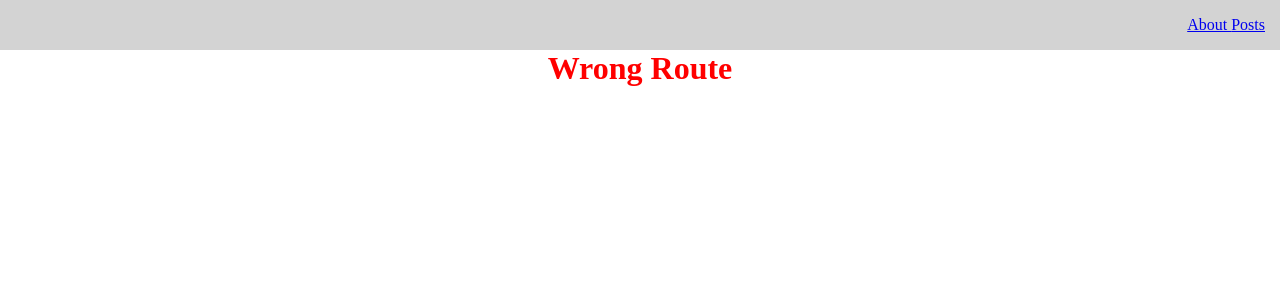
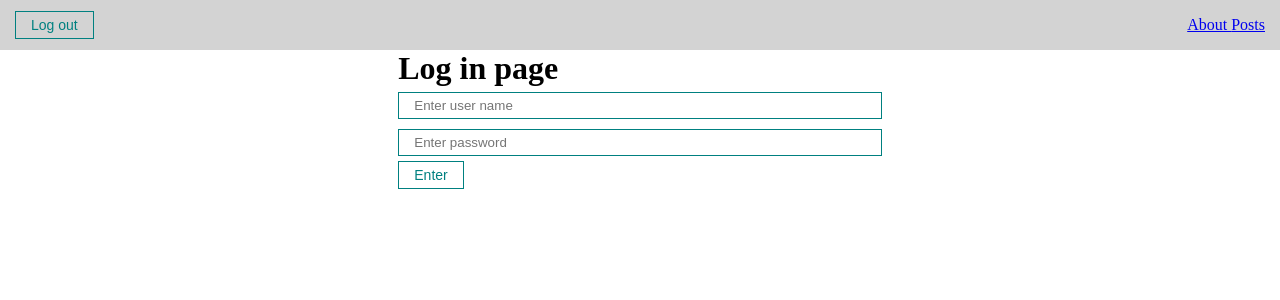
Before and after one commit to DmitriKulkov/ReactFirstTry, a React (Create React App) app in the folder react-first-try/: page /login in a window 1280 px wide. Shown: the top 300 px of the page. Built offline with nearby package versions, Linux system fonts and the light colour scheme.

Commit message:
useContext

```diff
--- a/react-first-try/src/App.js
+++ b/react-first-try/src/App.js
@@ -1,14 +1,32 @@
 import "./styles/App.css"
-import {BrowserRouter, Route, Routes} from "react-router-dom";
-import Navbar from "./components/UI/Navbar/Navbar";
+import {BrowserRouter} from "react-router-dom";
+import Navbar from "./components/UI/navbar/Navbar";
 import AppRouter from "./components/AppRouter";
+import {AuthContext} from "./context";
+import {useEffect, useState} from "react";
 
 function App() {
+    const [isAuth, setIsAuth] = useState(false)
+    const [isLoading, setIsLoading] = useState(true)
+
+    useEffect(()=>{
+        if(localStorage.getItem('auth')){
+            setIsAuth(true)
+        }
+        setIsLoading(false)
+    }, [])
+
     return(
-        <BrowserRouter>
-            <Navbar/>
-            <AppRouter/>
-        </BrowserRouter>
+        <AuthContext.Provider value={{
+            isAuth,
+            setIsAuth,
+            isLoading
+        }}>
+            <BrowserRouter>
+                <Navbar/>
+                <AppRouter/>
+            </BrowserRouter>
+        </AuthContext.Provider>
     )
 }
 
--- a/react-first-try/src/components/AppRouter.jsx
+++ b/react-first-try/src/components/AppRouter.jsx
@@ -1,20 +1,40 @@
-import React from 'react';
-import {Route, Routes} from "react-router-dom";
-import About from "../pages/About";
-import Posts from "../pages/Posts";
+import React, {useContext} from "react";
+import { Route, Routes } from "react-router-dom";
 import Error from "../pages/Error";
-import PostIdPage from "../pages/PostIdPage";
+import { privateRoutes, publicRoutes } from "../router/routes";
+import Login from "../pages/Login";
+import {AuthContext} from "../context";
+import Loader from "./UI/Loader/Loader";
 
 const AppRouter = () => {
-    return (
-        <Routes>
-            <Route path='/about' element={<About/>}/>
-            <Route exact path='/posts' element={<Posts/>}/>
-            <Route exact path='/posts/:id' element={<PostIdPage/>}/>
-            <Route path='/' element={<Posts/>}/>
-            <Route path="*" element={<Error/>}/>
-        </Routes>
-    );
+    const {isAuth, isLoading} = useContext(AuthContext);
+
+    if(isLoading){
+        return (
+            <Loader/>
+        )
+    }
+
+  return (
+          isAuth
+          ?
+              <Routes>
+          {privateRoutes.map((route) => (
+                  <Route key={route.path} element={route.element} path={route.path} exact={route.exact} />
+              ))}
+                  <Route path="*" element={<Error />} />
+              </Routes>
+
+          :
+              <Routes>
+              {publicRoutes.map((route) => (
+                  <Route key={route.path} element={route.element} path={route.path} exact={route.exact} />
+              ))}}
+                  <Route path="*" element={<Login />} />
+              </Routes>
+
+
+  );
 };
 
 export default AppRouter;
--- a/react-first-try/src/components/UI/Navbar/Navbar.jsx
+++ /dev/null
@@ -1,15 +0,0 @@
-import React from 'react';
-import {Link} from "react-router-dom";
-
-const Navbar = () => {
-    return (
-        <div className="navbar">
-            <div className="navbar__links">
-                <Link to="/about"> About </Link>
-                <Link to="/posts"> Posts </Link>
-            </div>
-        </div>
-    );
-};
-
-export default Navbar;
--- /dev/null
+++ b/react-first-try/src/components/UI/navbar/Navbar.jsx
@@ -0,0 +1,27 @@
+import React, {useContext, useState} from 'react';
+import {Link} from "react-router-dom";
+import MyButton from "../button/MyButton";
+import {AuthContext} from "../../../context";
+
+const Navbar = () => {
+    const {isAuth, setIsAuth} = useContext(AuthContext)
+
+    const logout = () => {
+        setIsAuth(false)
+        localStorage.removeItem("auth")
+    }
+
+    return (
+        <div className="navbar">
+            <MyButton onClick={logout}>
+                Log out
+            </MyButton>
+            <div className="navbar__links">
+                <Link to="/about"> About </Link>
+                <Link to="/posts"> Posts </Link>
+            </div>
+        </div>
+    );
+};
+
+export default Navbar;
--- /dev/null
+++ b/react-first-try/src/context/index.js
@@ -0,0 +1,3 @@
+import {createContext} from "react";
+
+export const AuthContext = createContext(null)
--- /dev/null
+++ b/react-first-try/src/pages/Login.jsx
@@ -0,0 +1,26 @@
+import React, {useContext} from 'react';
+import MyInput from "../components/UI/input/MyInput";
+import MyButton from "../components/UI/button/MyButton";
+import {AuthContext} from "../context";
+
+const Login = () => {
+    const {isAuth, setIsAuth} = useContext(AuthContext)
+
+    const login = event => {
+        event.preventDefault()
+        setIsAuth(true)
+        localStorage.setItem("auth", "true")
+    }
+    return (
+        <div>
+            <h1>Log in page</h1>
+            <form onSubmit={login}>
+                <MyInput type="text" placeholder="Enter user name"/>
+                <MyInput type="password" placeholder="Enter password"/>
+                <MyButton>Enter</MyButton>
+            </form>
+        </div>
+    );
+};
+
+export default Login;
--- /dev/null
+++ b/react-first-try/src/router/routes.js
@@ -0,0 +1,14 @@
+import About from "../pages/About";
+import PostIdPage from "../pages/PostIdPage";
+import Posts from "../pages/Posts";
+import Login from "../pages/Login";
+
+export const privateRoutes = [
+  { path:"/about", element: <About/>, exact:true },
+  { path: "/posts", element: <Posts/>, exact: true },
+  { path: "/posts/:id", element: <PostIdPage/>, exact: true },
+];
+
+export const publicRoutes = [
+  { path:"/login", element: <Login/>, exact:true },
+];
```
